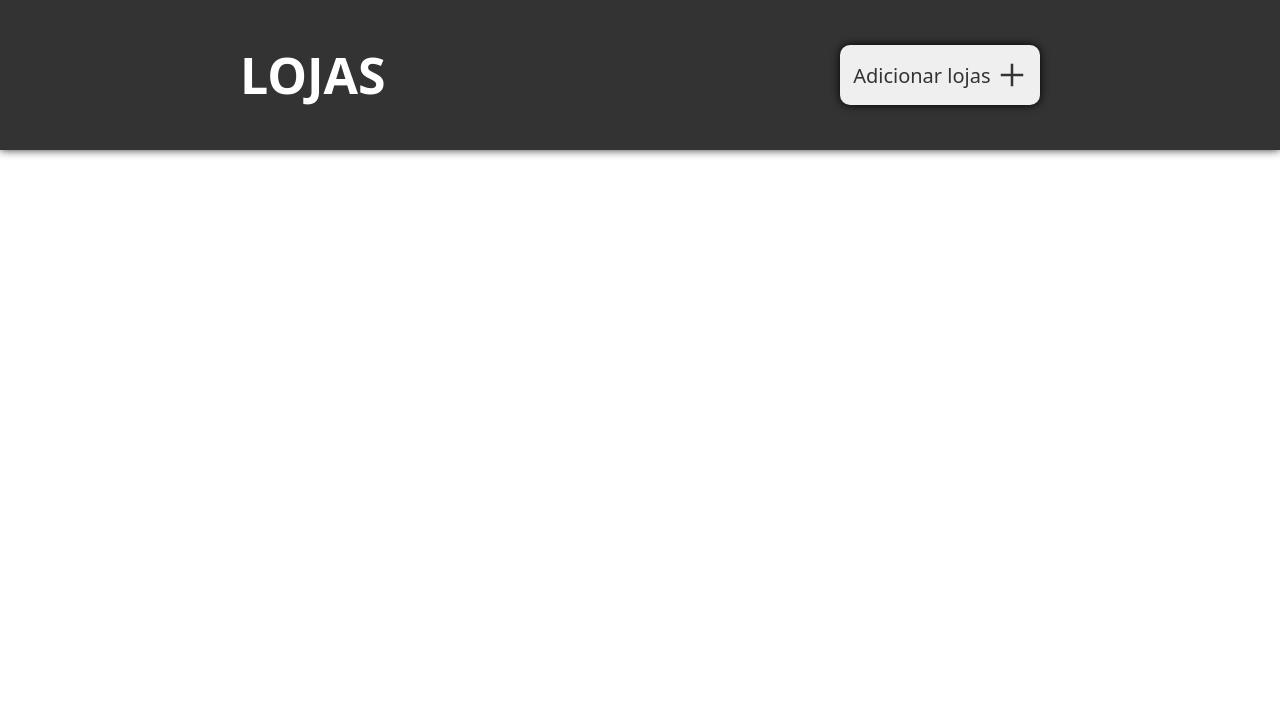
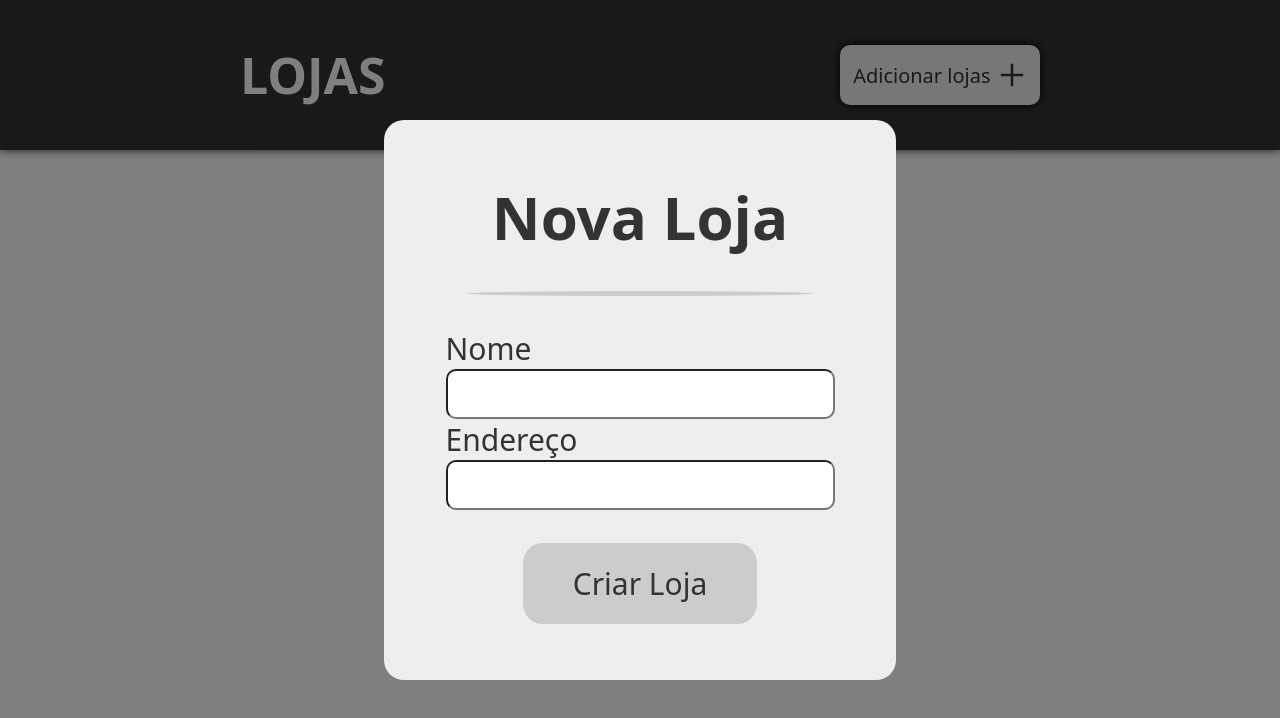
Before and after one commit to BlankSenai/controle-estoque-front, a Vue app: page / in a window 1280 px wide. Both pictures are taken after a click on the button "Adicionar lojas". Shown: the top 718 px of the page. Built offline with nearby package versions, Linux system fonts and the light colour scheme.

Commit message:
create modal for homeview

```diff
--- /dev/null
+++ b/src/components/CreateStoreModal.vue
@@ -0,0 +1,94 @@
+<script setup>
+const emit = defineEmits(['modal'])
+</script>
+
+<template>
+    <div @click="emit('modal', false)" class="overlay"></div>
+
+
+    <div class="modal">
+        <h1>Nova Loja</h1>
+
+        <div class="line"></div>
+
+        <div class="input-container">
+            <label>Nome</label>
+            <input type="text">
+
+            <label>Endereço</label>
+            <input type="text">
+        </div>
+
+        <button class="btn">Criar Loja</button>
+    </div>
+</template>
+
+<style scoped>
+.overlay {
+    position: fixed;
+    z-index: 10;
+    width: 100%;
+    height: 100%;
+    background-color: rgba(0, 0, 0, 50%);
+}
+
+.modal {
+    width: 40%;
+    height: 70%;
+    padding: 40px;
+    background-color: #eee;
+    position: fixed;
+    border-radius: 20px;
+    z-index: 11;
+    top: 50%;
+    left: 50%;
+    transform: translate(-50%, -50%);
+    display: flex;
+    align-items: center;
+    flex-direction: column;
+    justify-content: space-around;
+}
+
+.line {
+    width: 80%;
+    height: 5px;
+    background-color: #ccc;
+    border-radius: 100%;
+}
+
+.input-container {
+    display: flex;
+    flex-direction: column;
+}
+
+h1 {
+    font-size: 60px;
+}
+
+input {
+    font-size: 26px;
+    padding: 5px;
+    border-radius: 10px;
+}
+
+label {
+    font-size: 30px;
+}
+
+button {
+    padding: 20px 50px;
+    font-size: 30px;
+    border: none;
+    border-radius: 20px;
+    background-color: #ccc;
+    transition: 0.2s;
+}
+
+button:hover {
+    transform: scale(1.05);
+}
+
+button:active {
+    transform: scale(0.95);
+}
+</style>
--- a/src/components/Header.vue
+++ b/src/components/Header.vue
@@ -1,8 +1,9 @@
 <script setup>
-import { defineProps, ref } from 'vue'
+import { defineProps, ref, defineEmits } from 'vue'
 import { Icon } from '@iconify/vue'
 
 const props = defineProps(['title', 'btnText'])
+const emit = defineEmits(['modal'])
 
 </script>
 
@@ -11,7 +12,7 @@ const props = defineProps(['title', 'btnText'])
         <div class="container">
             <h1>{{ props.title }}</h1>
 
-            <button>{{ props.btnText }}<Icon icon="material-symbols:add-2" width="30px"/></button>
+            <button @click="emit('modal', true)" >{{ props.btnText }}<Icon icon="material-symbols:add-2" width="30px"/></button>
         </div>
     </div>
 </template>
--- a/src/views/HomeView.vue
+++ b/src/views/HomeView.vue
@@ -1,9 +1,20 @@
 <script setup>
 import HeaderComponent from '../components/Header.vue'
+import CreateStoreModal from '../components/CreateStoreModal.vue'
+import { ref } from 'vue';
+
+const showModal = ref(false)
+
+function openModal(value) {
+    showModal.value = value
+}
+
 </script>
 
 <template>
-    <HeaderComponent title="LOJAS" btnText="Adicionar lojas"/>
+    <CreateStoreModal v-if="showModal" @modal="openModal"/>
+
+    <HeaderComponent title="LOJAS" btnText="Adicionar lojas" @modal="openModal"/>
 </template>
 
 <style scoped>
```
